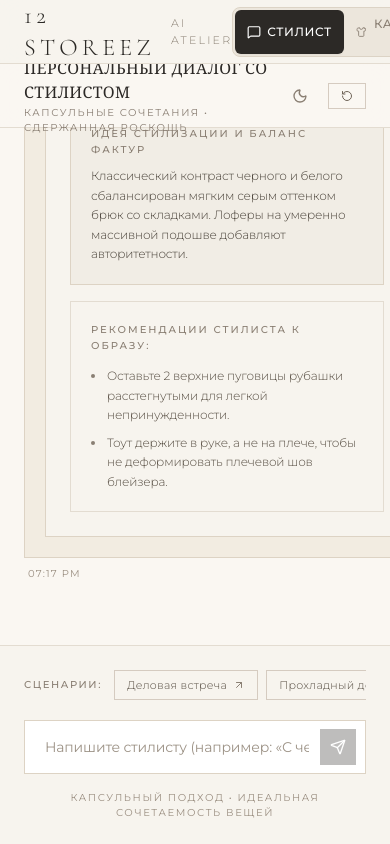
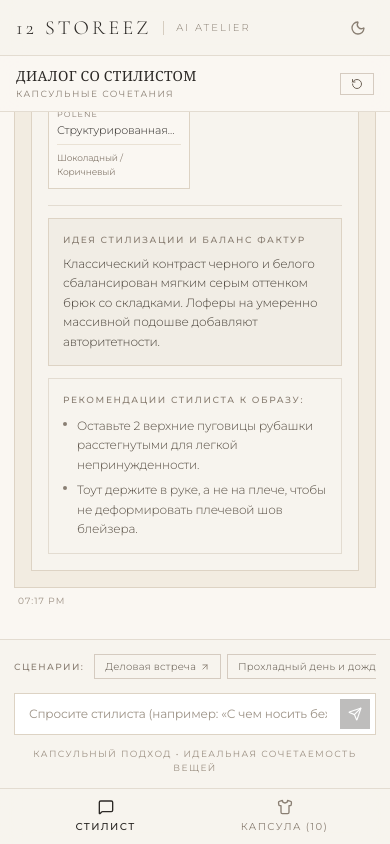
Before and after one commit to SachaXoDev/NIRS_AI_stilist, a React (Vite) app: page / in a window 390 px wide. Both pictures are taken after a click on the button "Деловая встреча". Built offline with nearby package versions, Linux system fonts and the light colour scheme; no server answers.

Commit message:
feat: complete mobile responsive design with native bottom navigation and sheet modals

```diff
--- a/src/App.tsx
+++ b/src/App.tsx
@@ -6,10 +6,44 @@ import { WardrobeSidebar } from './components/WardrobeSidebar';
 import { ChatArea } from './components/ChatArea';
 import { AddItemModal } from './components/AddItemModal';
 import { ItemDetailModal } from './components/ItemDetailModal';
-import { ThemeProvider } from './context/ThemeContext';
-import { MessageSquare, Shirt } from 'lucide-react';
+import { ThemeProvider, useTheme } from './context/ThemeContext';
+import { MessageSquare, Shirt, Sun, Moon } from 'lucide-react';
 
 const STORAGE_KEY = 'closet_wardrobe_v4_12storeez';
+
+function HeaderContent({ wardrobeCount }: { wardrobeCount: number }) {
+  const { theme, toggleTheme } = useTheme();
+
+  return (
+    <header className="h-14 sm:h-16 border-b border-[#E3DCD1] dark:border-[#2F2C28] bg-[#F7F4EE]/95 dark:bg-[#1C1A18]/95 backdrop-blur-md px-4 sm:px-10 flex items-center justify-between shrink-0 z-20">
+      <div className="flex items-center gap-3 sm:gap-4">
+        <span className="font-serif-luxury text-xl sm:text-2xl tracking-[0.16em] sm:tracking-[0.18em] font-light text-[#2C2926] dark:text-[#F3EEE5] uppercase">
+          12 STOREEZ
+        </span>
+        <span className="w-px h-3.5 sm:h-4 bg-[#D6CDC0] dark:bg-[#3D3833]" />
+        <span className="text-[10px] sm:text-[11px] tracking-[0.2em] uppercase font-light text-[#8A7F73] dark:text-[#A89C8F]">
+          AI ATELIER
+        </span>
+      </div>
+
+      <div className="flex items-center gap-2 sm:gap-4">
+        <div className="hidden sm:flex items-center gap-2 text-xs tracking-wider font-light text-[#8A7F73] dark:text-[#A89C8F]">
+          <span className="w-1.5 h-1.5 rounded-full bg-[#B29377]" />
+          <span className="uppercase tracking-[0.14em] text-[10px]">Личная капсула ({wardrobeCount})</span>
+        </div>
+
+        {/* Theme button in header for quick mobile access */}
+        <button
+          onClick={toggleTheme}
+          title={theme === 'light' ? 'Включить вечерний режим' : 'Включить дневной режим'}
+          className="p-2 text-[#8A7F73] hover:text-[#2C2926] dark:hover:text-[#F3EEE5] transition-colors"
+        >
+          {theme === 'light' ? <Moon className="w-4 h-4" /> : <Sun className="w-4 h-4" />}
+        </button>
+      </div>
+    </header>
+  );
+}
 
 function MainApp() {
   const [wardrobe, setWardrobe] = useState<WardrobeItem[]>(() => {
@@ -107,54 +141,13 @@ function MainApp() {
   };
 
   return (
-    <div className="flex flex-col h-screen w-screen bg-[#F7F4EE] dark:bg-[#1C1A18] text-[#2C2926] dark:text-[#EAE6DF] overflow-hidden font-sans transition-colors duration-300">
-      {/* Top Navbar in 12 STOREEZ style */}
-      <header className="h-16 border-b border-[#E3DCD1] dark:border-[#2F2C28] bg-[#F7F4EE]/90 dark:bg-[#1C1A18]/90 backdrop-blur-md px-6 sm:px-10 flex items-center justify-between shrink-0">
-        <div className="flex items-center gap-4">
-          <span className="font-serif-luxury text-2xl tracking-[0.18em] font-light text-[#2C2926] dark:text-[#F3EEE5] uppercase">
-            12 STOREEZ
-          </span>
-          <span className="hidden sm:inline-block w-px h-4 bg-[#D6CDC0] dark:bg-[#3D3833]" />
-          <span className="text-[11px] tracking-[0.2em] uppercase font-light text-[#8A7F73] dark:text-[#A89C8F]">
-            AI ATELIER
-          </span>
-        </div>
+    <div className="flex flex-col h-[100dvh] w-screen bg-[#F7F4EE] dark:bg-[#1C1A18] text-[#2C2926] dark:text-[#EAE6DF] overflow-hidden font-sans transition-colors duration-300">
+      {/* Top Navbar */}
+      <HeaderContent wardrobeCount={wardrobe.length} />
 
-        {/* Mobile Tab Switcher */}
-        <div className="flex lg:hidden bg-[#ECE6DC] dark:bg-[#282522] p-0.5 rounded-lg border border-[#DCD3C5] dark:border-[#38332E]">
-          <button
-            onClick={() => setMobileTab('chat')}
-            className={`px-3 py-1.5 text-xs tracking-wider uppercase font-medium rounded-md transition-all flex items-center gap-1.5 ${
-              mobileTab === 'chat'
-                ? 'bg-[#2C2926] dark:bg-[#EAE6DF] text-white dark:text-[#1C1A18] shadow-xs'
-                : 'text-[#8A7F73] hover:text-[#2C2926] dark:text-[#A89C8F]'
-            }`}
-          >
-            <MessageSquare className="w-3.5 h-3.5" />
-            <span>Стилист</span>
-          </button>
-          <button
-            onClick={() => setMobileTab('wardrobe')}
-            className={`px-3 py-1.5 text-xs tracking-wider uppercase font-medium rounded-md transition-all flex items-center gap-1.5 ${
-              mobileTab === 'wardrobe'
-                ? 'bg-[#2C2926] dark:bg-[#EAE6DF] text-white dark:text-[#1C1A18] shadow-xs'
-                : 'text-[#8A7F73] hover:text-[#2C2926] dark:text-[#A89C8F]'
-            }`}
-          >
-            <Shirt className="w-3.5 h-3.5" />
-            <span>Капсула ({wardrobe.length})</span>
-          </button>
-        </div>
-
-        <div className="hidden sm:flex items-center gap-2.5 text-xs tracking-wider font-light text-[#8A7F73] dark:text-[#A89C8F]">
-          <span className="w-1.5 h-1.5 rounded-full bg-[#B29377]" />
-          <span className="uppercase tracking-[0.14em] text-[10px]">Личная капсула ({wardrobe.length} позиций)</span>
-        </div>
-      </header>
-
-      {/* Main Layout */}
-      <div className="flex-1 flex overflow-hidden">
-        {/* Sidebar */}
+      {/* Main Layout Area */}
+      <div className="flex-1 flex overflow-hidden pb-14 lg:pb-0">
+        {/* Wardrobe Sidebar */}
         <div
           className={`${
             mobileTab === 'wardrobe' ? 'flex' : 'hidden'
@@ -184,6 +177,35 @@ function MainApp() {
         </div>
       </div>
 
+      {/* Mobile Native-Style Bottom Navigation Bar */}
+      <nav className="lg:hidden fixed bottom-0 left-0 right-0 h-14 bg-[#F7F4EE]/95 dark:bg-[#1C1A18]/95 backdrop-blur-md border-t border-[#E3DCD1] dark:border-[#2F2C28] flex items-center justify-around px-4 z-30 pb-safe">
+        <button
+          onClick={() => setMobileTab('chat')}
+          className={`flex flex-col items-center justify-center flex-1 h-full py-1 transition-all ${
+            mobileTab === 'chat'
+              ? 'text-[#2C2926] dark:text-[#F3EEE5] font-medium'
+              : 'text-[#8A7F73] dark:text-[#6F665C]'
+          }`}
+        >
+          <MessageSquare className="w-4 h-4 mb-1" />
+          <span className="text-[10px] tracking-[0.14em] uppercase">Стилист</span>
+        </button>
+
+        <button
+          onClick={() => setMobileTab('wardrobe')}
+          className={`flex flex-col items-center justify-center flex-1 h-full py-1 transition-all ${
+            mobileTab === 'wardrobe'
+              ? 'text-[#2C2926] dark:text-[#F3EEE5] font-medium'
+              : 'text-[#8A7F73] dark:text-[#6F665C]'
+          }`}
+        >
+          <Shirt className="w-4 h-4 mb-1" />
+          <span className="text-[10px] tracking-[0.14em] uppercase">
+            Капсула ({wardrobe.length})
+          </span>
+        </button>
+      </nav>
+
       {/* Modals */}
       <AddItemModal
         isOpen={isAddModalOpen}
--- a/src/components/ChatArea.tsx
+++ b/src/components/ChatArea.tsx
@@ -4,11 +4,8 @@ import { OutfitCard } from './OutfitCard';
 import {
   Send,
   RotateCcw,
-  Sun,
-  Moon,
   ArrowUpRight,
 } from 'lucide-react';
-import { useTheme } from '../context/ThemeContext';
 
 interface ChatAreaProps {
   messages: ChatMessage[];
@@ -46,7 +43,6 @@ export const ChatArea = ({
 }: ChatAreaProps) => {
   const [inputText, setInputText] = useState('');
   const messagesEndRef = useRef<HTMLDivElement>(null);
-  const { theme, toggleTheme } = useTheme();
 
   const scrollToBottom = () => {
     messagesEndRef.current?.scrollIntoView({ behavior: 'smooth' });
@@ -66,59 +62,48 @@ export const ChatArea = ({
   return (
     <div className="flex-1 flex flex-col h-full bg-[#FAF7F2] dark:bg-[#191715] overflow-hidden relative transition-colors duration-300">
       {/* Top Header */}
-      <div className="h-16 border-b border-[#E3DCD1] dark:border-[#2F2C28] px-6 sm:px-10 flex items-center justify-between shrink-0 bg-[#FAF7F2]/90 dark:bg-[#191715]/90 backdrop-blur-md z-10">
+      <div className="h-14 sm:h-16 border-b border-[#E3DCD1] dark:border-[#2F2C28] px-4 sm:px-10 flex items-center justify-between shrink-0 bg-[#FAF7F2]/90 dark:bg-[#191715]/90 backdrop-blur-md z-10">
         <div>
-          <h2 className="text-base font-serif-luxury tracking-wide text-[#2C2926] dark:text-[#EAE6DF] font-light uppercase">
-            Персональный диалог со стилистом
+          <h2 className="text-sm sm:text-base font-serif-luxury tracking-wide text-[#2C2926] dark:text-[#EAE6DF] font-light uppercase">
+            Диалог со стилистом
           </h2>
-          <p className="text-[10px] tracking-[0.16em] uppercase text-[#8A7F73] dark:text-[#9E9283]">
-            Капсульные сочетания • Сдержанная роскошь
+          <p className="text-[9px] sm:text-[10px] tracking-[0.16em] uppercase text-[#8A7F73] dark:text-[#9E9283]">
+            Капсульные сочетания
           </p>
         </div>
-
-        <div className="flex items-center gap-3">
-          {/* Theme Switcher */}
-          <button
-            onClick={toggleTheme}
-            title={theme === 'light' ? 'Включить вечерний режим' : 'Включить дневной режим'}
-            className="p-2 text-[#8A7F73] hover:text-[#2C2926] dark:hover:text-[#EAE6DF] transition-colors"
-          >
-            {theme === 'light' ? <Moon className="w-4 h-4" /> : <Sun className="w-4 h-4" />}
-          </button>
 
         <button
           onClick={onResetChat}
           title="Очистить диалог"
-            className="flex items-center gap-2 px-3 py-1.5 border border-[#D5CBC0] dark:border-[#38332E] text-[11px] uppercase tracking-[0.12em] text-[#6E6357] dark:text-[#A89C8F] hover:border-[#2C2926] dark:hover:border-[#EAE6DF] transition-colors"
+          className="flex items-center gap-1.5 px-2.5 py-1 sm:px-3 sm:py-1.5 border border-[#D5CBC0] dark:border-[#38332E] text-[10px] sm:text-[11px] uppercase tracking-[0.12em] text-[#6E6357] dark:text-[#A89C8F] hover:border-[#2C2926] dark:hover:border-[#EAE6DF] transition-colors"
         >
           <RotateCcw className="w-3 h-3" />
           <span className="hidden sm:inline">Новый запрос</span>
         </button>
       </div>
-      </div>
 
       {/* Messages Scroll View */}
-      <div className="flex-1 overflow-y-auto px-6 sm:px-12 py-8 space-y-8">
+      <div className="flex-1 overflow-y-auto px-3.5 sm:px-12 py-4 sm:py-8 space-y-4 sm:space-y-8">
         {messages.map((message) => {
           const isUser = message.sender === 'user';
           return (
             <div
               key={message.id}
-              className={`flex gap-4 max-w-4xl mx-auto ${
+              className={`flex gap-3 max-w-4xl mx-auto ${
                 isUser ? 'justify-end' : 'justify-start'
               }`}
             >
               <div
-                className={`flex flex-col max-w-2xl ${
+                className={`flex flex-col w-full sm:max-w-2xl ${
                   isUser ? 'items-end' : 'items-start'
                 }`}
               >
                 {/* Bubble in 12 STOREEZ minimal aesthetic */}
                 <div
-                  className={`p-5 sm:p-6 transition-all leading-relaxed ${
+                  className={`p-4 sm:p-6 transition-all leading-relaxed ${
                     isUser
-                      ? 'bg-[#2C2926] dark:bg-[#EAE6DF] text-[#F7F4EE] dark:text-[#1C1A18] text-sm sm:text-base font-light tracking-normal shadow-xs'
-                      : 'bg-[#F2ECE1] dark:bg-[#23201D] text-[#2C2926] dark:text-[#EAE6DF] text-sm sm:text-base border border-[#DDD3C4] dark:border-[#34302B]'
+                      ? 'bg-[#2C2926] dark:bg-[#EAE6DF] text-[#F7F4EE] dark:text-[#1C1A18] text-xs sm:text-base font-light tracking-normal shadow-xs'
+                      : 'bg-[#F2ECE1] dark:bg-[#23201D] text-[#2C2926] dark:text-[#EAE6DF] text-xs sm:text-base border border-[#DDD3C4] dark:border-[#34302B]'
                   }`}
                 >
                   <p className="whitespace-pre-line font-light">{message.text}</p>
@@ -132,7 +117,7 @@ export const ChatArea = ({
                   )}
                 </div>
 
-                <span className="text-[10px] tracking-[0.12em] uppercase text-[#9B8F82] dark:text-[#786E63] mt-2 px-1">
+                <span className="text-[9px] sm:text-[10px] tracking-[0.12em] uppercase text-[#9B8F82] dark:text-[#786E63] mt-1.5 px-1">
                   {message.timestamp}
                 </span>
               </div>
@@ -143,9 +128,9 @@ export const ChatArea = ({
         {/* Loading Indicator */}
         {isLoading && (
           <div className="flex max-w-4xl mx-auto justify-start">
-            <div className="bg-[#F2ECE1] dark:bg-[#23201D] border border-[#DDD3C4] dark:border-[#34302B] p-4 text-xs text-[#6E6357] dark:text-[#A89C8F] flex items-center gap-3">
+            <div className="bg-[#F2ECE1] dark:bg-[#23201D] border border-[#DDD3C4] dark:border-[#34302B] p-3.5 sm:p-4 text-xs text-[#6E6357] dark:text-[#A89C8F] flex items-center gap-2.5">
               <div className="w-2 h-2 rounded-full bg-[#8A7F73] animate-pulse" />
-              <span className="font-serif-luxury text-sm italic tracking-wide">
+              <span className="font-serif-luxury text-xs sm:text-sm italic tracking-wide">
                 Стилист подбирает пропорции и фактуры из вашей капсулы...
               </span>
             </div>
@@ -156,11 +141,11 @@ export const ChatArea = ({
       </div>
 
       {/* Input area */}
-      <div className="p-6 sm:p-8 border-t border-[#E3DCD1] dark:border-[#2F2C28] bg-[#F7F4EE]/95 dark:bg-[#191715]/95 backdrop-blur-md">
-        <div className="max-w-4xl mx-auto space-y-4">
+      <div className="p-3.5 sm:p-8 border-t border-[#E3DCD1] dark:border-[#2F2C28] bg-[#F7F4EE]/95 dark:bg-[#191715]/95 backdrop-blur-md">
+        <div className="max-w-4xl mx-auto space-y-3 sm:space-y-4">
           {/* Quick Ideas */}
-          <div className="flex items-center gap-2 overflow-x-auto scrollbar-none pb-1">
-            <span className="text-[10px] tracking-[0.16em] uppercase text-[#8A7F73] dark:text-[#A89C8F] shrink-0 font-medium mr-1">
+          <div className="flex items-center gap-1.5 sm:gap-2 overflow-x-auto scrollbar-none pb-0.5">
+            <span className="text-[9px] sm:text-[10px] tracking-[0.16em] uppercase text-[#8A7F73] dark:text-[#A89C8F] shrink-0 font-medium mr-1">
               Сценарии:
             </span>
             {QUICK_PROMPTS.map((p, idx) => (
@@ -168,10 +153,10 @@ export const ChatArea = ({
                 key={idx}
                 disabled={isLoading}
                 onClick={() => onSendMessage(p.text)}
-                className="inline-flex items-center gap-1.5 px-3 py-1.5 border border-[#D5CBC0] dark:border-[#38332E] hover:border-[#2C2926] dark:hover:border-[#EAE6DF] text-[11px] font-light text-[#574E43] dark:text-[#D5CCC0] tracking-wide whitespace-nowrap transition-all shrink-0 disabled:opacity-40"
+                className="inline-flex items-center gap-1 px-2.5 py-1 sm:px-3 sm:py-1.5 border border-[#D5CBC0] dark:border-[#38332E] hover:border-[#2C2926] dark:hover:border-[#EAE6DF] text-[10px] sm:text-[11px] font-light text-[#574E43] dark:text-[#D5CCC0] tracking-wide whitespace-nowrap transition-all shrink-0 disabled:opacity-40"
               >
                 <span>{p.title}</span>
-                <ArrowUpRight className="w-3 h-3 text-[#8A7F73]" />
+                <ArrowUpRight className="w-2.5 h-2.5 sm:w-3 sm:h-3 text-[#8A7F73]" />
               </button>
             ))}
           </div>
@@ -183,19 +168,19 @@ export const ChatArea = ({
               value={inputText}
               onChange={(e) => setInputText(e.target.value)}
               disabled={isLoading}
-              placeholder="Напишите стилисту (например: «С чем носить бежевый тренч весной?»)..."
-              className="w-full bg-[#FFFFFF] dark:bg-[#23201D] border border-[#DDD3C4] dark:border-[#38332E] focus:border-[#2C2926] dark:focus:border-[#EAE6DF] px-5 py-4 pr-14 text-sm text-[#2C2926] dark:text-[#EAE6DF] placeholder-[#9D9387] focus:outline-none transition-colors"
+              placeholder="Спросите стилиста (например: «С чем носить бежевый тренч?»)..."
+              className="w-full bg-[#FFFFFF] dark:bg-[#23201D] border border-[#DDD3C4] dark:border-[#38332E] focus:border-[#2C2926] dark:focus:border-[#EAE6DF] px-3.5 py-3 sm:px-5 sm:py-4 pr-12 text-xs sm:text-sm text-[#2C2926] dark:text-[#EAE6DF] placeholder-[#9D9387] focus:outline-none transition-colors"
             />
             <button
               type="submit"
               disabled={!inputText.trim() || isLoading}
-              className="absolute right-2.5 p-2.5 bg-[#2C2926] hover:bg-[#423D38] dark:bg-[#EAE6DF] dark:hover:bg-[#FFFFFF] text-white dark:text-[#1C1A18] disabled:opacity-30 disabled:cursor-not-allowed transition-all"
+              className="absolute right-1.5 sm:right-2.5 p-2 sm:p-2.5 bg-[#2C2926] hover:bg-[#423D38] dark:bg-[#EAE6DF] dark:hover:bg-[#FFFFFF] text-white dark:text-[#1C1A18] disabled:opacity-30 disabled:cursor-not-allowed transition-all"
             >
-              <Send className="w-4 h-4" />
+              <Send className="w-3.5 h-3.5 sm:w-4 sm:h-4" />
             </button>
           </form>
 
-          <p className="text-center text-[10px] tracking-[0.16em] uppercase text-[#9B8F82] dark:text-[#786E63]">
+          <p className="text-center text-[9px] sm:text-[10px] tracking-[0.16em] uppercase text-[#9B8F82] dark:text-[#786E63]">
             Капсульный подход • Идеальная сочетаемость вещей
           </p>
         </div>
--- a/src/components/OutfitCard.tsx
+++ b/src/components/OutfitCard.tsx
@@ -40,37 +40,37 @@ export const OutfitCard = ({ outfit, onSelectItem }: OutfitCardProps) => {
   };
 
   return (
-    <div className="mt-6 border border-[#DDD3C4] dark:border-[#38332E] bg-[#F7F4EE] dark:bg-[#1E1B19] p-6 sm:p-8 transition-all">
+    <div className="mt-4 sm:mt-6 border border-[#DDD3C4] dark:border-[#38332E] bg-[#F7F4EE] dark:bg-[#1E1B19] p-4 sm:p-8 transition-all">
       {/* Editorial Header */}
-      <div className="flex items-start justify-between gap-6 pb-6 border-b border-[#E3DCD1] dark:border-[#2D2A26]">
+      <div className="flex items-start justify-between gap-3 sm:gap-6 pb-4 sm:pb-6 border-b border-[#E3DCD1] dark:border-[#2D2A26]">
         <div>
-          <div className="flex items-center gap-3 mb-2">
-            <span className="text-[10px] tracking-[0.2em] uppercase font-medium text-[#8A7F73] dark:text-[#A89C8F]">
-              Гармония капсулы: {outfit.matchScore}%
+          <div className="flex items-center gap-2 sm:gap-3 mb-1.5 sm:mb-2">
+            <span className="text-[9px] sm:text-[10px] tracking-[0.16em] sm:tracking-[0.2em] uppercase font-medium text-[#8A7F73] dark:text-[#A89C8F]">
+              Гармония: {outfit.matchScore}%
             </span>
             <span className="w-1 h-1 rounded-full bg-[#8A7F73]" />
-            <span className="text-[10px] tracking-[0.16em] uppercase text-[#6B6156] dark:text-[#BFB4A7]">
+            <span className="text-[9px] sm:text-[10px] tracking-[0.14em] uppercase text-[#6B6156] dark:text-[#BFB4A7]">
               {outfit.occasion}
             </span>
           </div>
-          <h4 className="text-xl sm:text-2xl font-serif-luxury font-light text-[#2C2926] dark:text-[#F3EEE5] tracking-wide">
+          <h4 className="text-lg sm:text-2xl font-serif-luxury font-light text-[#2C2926] dark:text-[#F3EEE5] tracking-wide">
             {outfit.title}
           </h4>
         </div>
 
         {/* Action icons */}
-        <div className="flex items-center gap-2 shrink-0">
+        <div className="flex items-center gap-1 sm:gap-2 shrink-0">
           <button
             onClick={handleShare}
             title="Скопировать формулу образа"
-            className="p-2 text-[#8A7F73] hover:text-[#2C2926] dark:hover:text-[#F3EEE5] transition-colors"
+            className="p-1.5 sm:p-2 text-[#8A7F73] hover:text-[#2C2926] dark:hover:text-[#F3EEE5] transition-colors"
           >
             {copied ? <Check className="w-4 h-4 text-[#4A7C59]" /> : <Share2 className="w-4 h-4" />}
           </button>
           <button
             onClick={handleSave}
             title={isSaved ? 'Сохранено в избранное' : 'Сохранить формулу'}
-            className="p-2 text-[#8A7F73] hover:text-[#2C2926] dark:hover:text-[#F3EEE5] transition-colors"
+            className="p-1.5 sm:p-2 text-[#8A7F73] hover:text-[#2C2926] dark:hover:text-[#F3EEE5] transition-colors"
           >
             <Bookmark className={`w-4 h-4 ${isSaved ? 'fill-current text-[#2C2926] dark:text-[#F3EEE5]' : ''}`} />
           </button>
@@ -78,17 +78,17 @@ export const OutfitCard = ({ outfit, onSelectItem }: OutfitCardProps) => {
       </div>
 
       {/* Wardrobe Items Gallery in 12 STOREEZ Lookbook format */}
-      <div className="my-6">
-        <div className="flex items-center justify-between mb-4">
-          <span className="text-[10px] tracking-[0.18em] uppercase text-[#8A7F73] dark:text-[#A89C8F] font-medium">
-            Комплектация ({outfit.items.length} изделия)
+      <div className="my-4 sm:my-6">
+        <div className="flex items-center justify-between mb-3 sm:mb-4">
+          <span className="text-[9px] sm:text-[10px] tracking-[0.16em] uppercase text-[#8A7F73] dark:text-[#A89C8F] font-medium">
+            Комплектация ({outfit.items.length})
           </span>
-          <span className="text-[10px] uppercase tracking-[0.12em] text-[#A69B8E]">
-            Нажмите на карточку для описания
+          <span className="text-[9px] uppercase tracking-[0.1em] text-[#A69B8E]">
+            Нажмите для деталей
           </span>
         </div>
 
-        <div className="grid grid-cols-2 sm:grid-cols-3 md:grid-cols-4 lg:grid-cols-5 gap-3.5">
+        <div className="grid grid-cols-2 sm:grid-cols-3 md:grid-cols-4 lg:grid-cols-5 gap-2.5 sm:gap-3.5">
           {outfit.items.map((item) => (
             <div
               key={item.id}
@@ -102,14 +102,14 @@ export const OutfitCard = ({ outfit, onSelectItem }: OutfitCardProps) => {
                   className="h-full w-full object-cover group-hover:scale-105 transition-transform duration-700"
                 />
               </div>
-              <div className="p-3 flex flex-col justify-between flex-1">
-                <span className="text-[10px] tracking-[0.14em] uppercase text-[#8A7F73] mb-0.5">
+              <div className="p-2 sm:p-3 flex flex-col justify-between flex-1">
+                <span className="text-[8px] sm:text-[10px] tracking-[0.14em] uppercase text-[#8A7F73] mb-0.5">
                   {item.brand || '12 STOREEZ'}
                 </span>
-                <span className="text-xs font-light text-[#2C2926] dark:text-[#EAE6DF] line-clamp-1 leading-snug">
+                <span className="text-[11px] sm:text-xs font-light text-[#2C2926] dark:text-[#EAE6DF] line-clamp-1 leading-snug">
                   {item.title}
                 </span>
-                <div className="flex items-center justify-between mt-2 pt-2 border-t border-[#EAE2D5] dark:border-[#2A2622] text-[10px] text-[#8A7F73]">
+                <div className="flex items-center justify-between mt-1.5 pt-1.5 sm:mt-2 sm:pt-2 border-t border-[#EAE2D5] dark:border-[#2A2622] text-[9px] sm:text-[10px] text-[#8A7F73]">
                   <span>{item.color}</span>
                   <ExternalLink className="w-2.5 h-2.5 opacity-0 group-hover:opacity-100 transition-opacity text-[#2C2926] dark:text-[#EAE6DF]" />
                 </div>
@@ -120,9 +120,9 @@ export const OutfitCard = ({ outfit, onSelectItem }: OutfitCardProps) => {
       </div>
 
       {/* Stylist Breakdown */}
-      <div className="space-y-4 pt-4 border-t border-[#E3DCD1] dark:border-[#2D2A26]">
-        <div className="bg-[#EFE9DF]/60 dark:bg-[#23201D] p-5 border border-[#DDD3C4] dark:border-[#38332E]">
-          <div className="text-[10px] tracking-[0.2em] uppercase font-medium text-[#8A7F73] dark:text-[#A89C8F] mb-2">
+      <div className="space-y-3 sm:space-y-4 pt-3 sm:pt-4 border-t border-[#E3DCD1] dark:border-[#2D2A26]">
+        <div className="bg-[#EFE9DF]/60 dark:bg-[#23201D] p-3.5 sm:p-5 border border-[#DDD3C4] dark:border-[#38332E]">
+          <div className="text-[9px] sm:text-[10px] tracking-[0.18em] uppercase font-medium text-[#8A7F73] dark:text-[#A89C8F] mb-1.5 sm:mb-2">
             Идея стилизации и баланс фактур
           </div>
           <p className="text-xs sm:text-sm text-[#4A433A] dark:text-[#C5BCB1] leading-relaxed font-light">
@@ -131,14 +131,14 @@ export const OutfitCard = ({ outfit, onSelectItem }: OutfitCardProps) => {
         </div>
 
         {outfit.confidenceTips?.length > 0 && (
-          <div className="p-5 border border-[#E3DCD1] dark:border-[#2F2C28]">
-            <div className="text-[10px] tracking-[0.2em] uppercase font-medium text-[#8A7F73] dark:text-[#A89C8F] mb-3">
+          <div className="p-3.5 sm:p-5 border border-[#E3DCD1] dark:border-[#2F2C28]">
+            <div className="text-[9px] sm:text-[10px] tracking-[0.18em] uppercase font-medium text-[#8A7F73] dark:text-[#A89C8F] mb-2 sm:mb-3">
               Рекомендации стилиста к образу:
             </div>
-            <ul className="space-y-2">
+            <ul className="space-y-1.5 sm:space-y-2">
               {outfit.confidenceTips.map((tip, idx) => (
-                <li key={idx} className="flex items-start gap-3 text-xs text-[#574E43] dark:text-[#B2A89B] leading-relaxed font-light">
-                  <span className="w-1 h-1 rounded-full bg-[#8A7F73] mt-2 shrink-0" />
+                <li key={idx} className="flex items-start gap-2.5 text-xs text-[#574E43] dark:text-[#B2A89B] leading-relaxed font-light">
+                  <span className="w-1 h-1 rounded-full bg-[#8A7F73] mt-1.5 shrink-0" />
                   <span>{tip}</span>
                 </li>
               ))}
```
Also changed, not shown: src/components/AddItemModal.tsx (+31 -28 lines), src/components/ItemDetailModal.tsx (+11 -8 lines), src/components/WardrobeSidebar.tsx (+17 -17 lines). Lines whose indentation alone changed are shown as unchanged.
